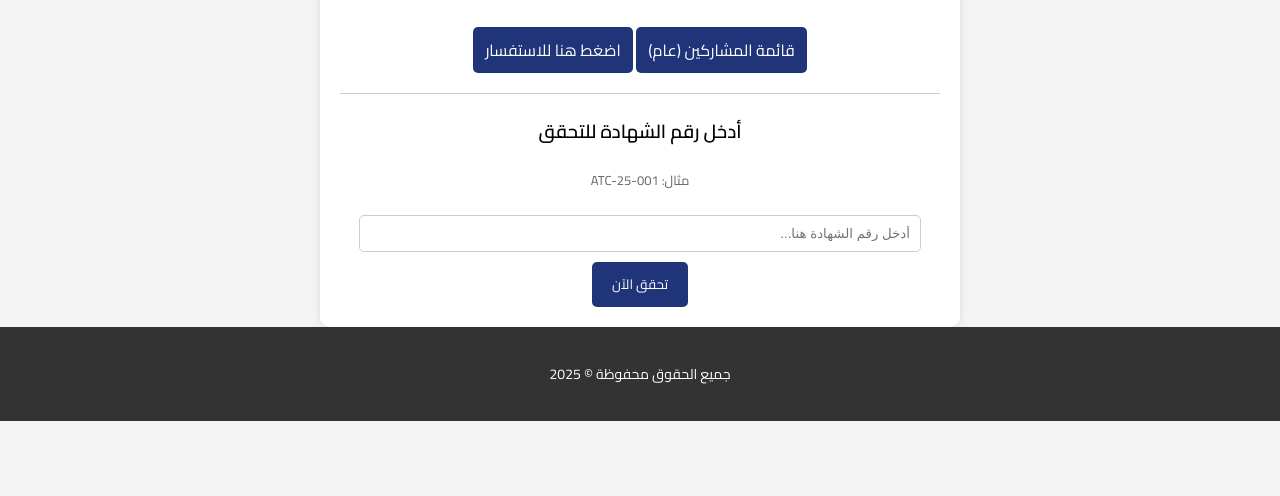
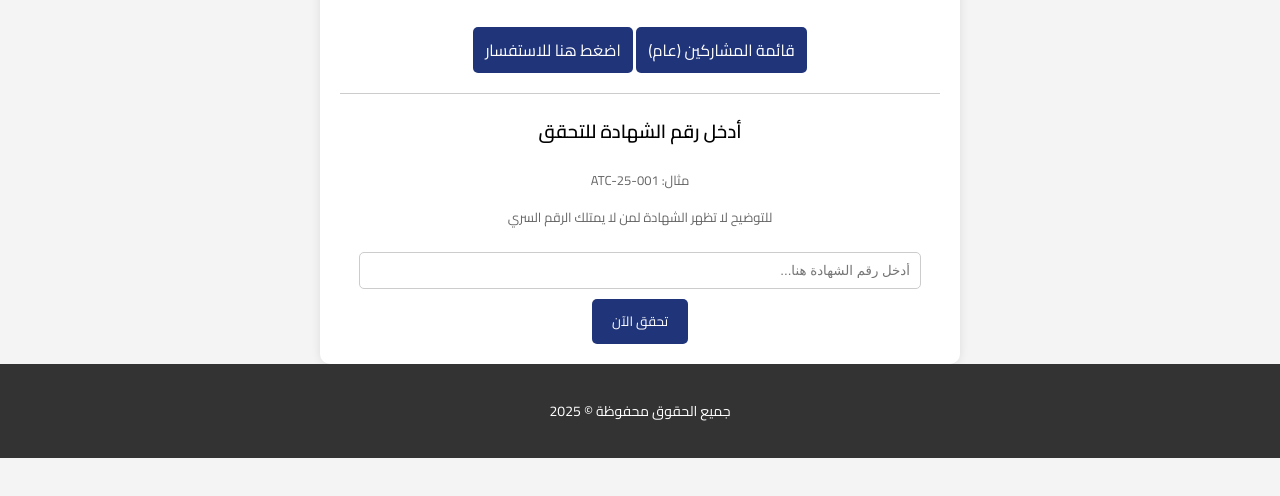
Before and after one commit to ATC5/991, a plain HTML site: page index.html in a window 1280 px wide. Shown: the part 220-716 px from the top of the page. Drawn offline with Linux system fonts and the light colour scheme.

Commit message:
Add clarification for certificate visibility
Added a clarification message about certificate visibility.

```diff
--- a/index.html
+++ b/index.html
@@ -33,6 +33,7 @@
 
         <h3>أدخل رقم الشهادة للتحقق</h3>
         <p style="font-size: small; color: #666;">مثال: ATC-25-001</p>
+        <p style="font-size: small; color: #666;">للتوضيح لا تظهر الشهادة لمن لا يمتلك الرقم السري</p>
 
         <input type="text" id="certIdInput" placeholder="أدخل رقم الشهادة هنا...">
         <button onclick="verifyCertificate()" style="background-color: #1f3479; color: white; padding: 10px 20px; border: none; border-radius: 5px; cursor: pointer; font-family: 'Cairo';">تحقق الآن</button>
```
